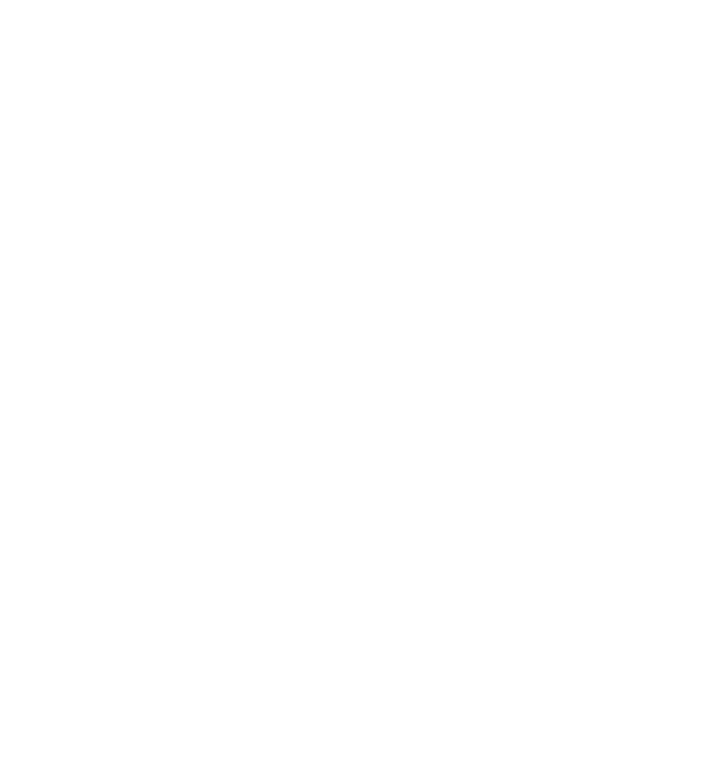
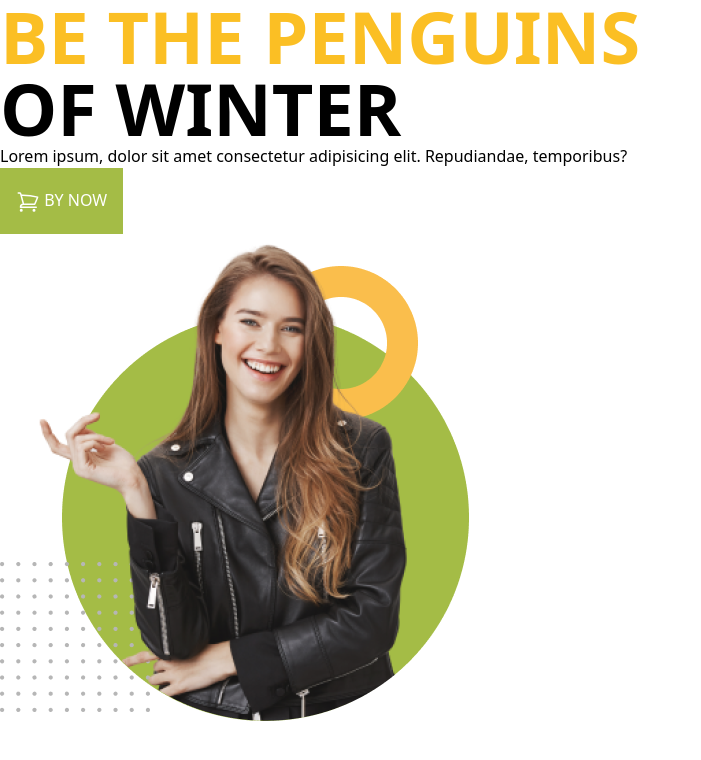
Before and after one commit to moinuahmed/tailwind, a plain HTML site: page telwind-penguin-fashion/index.html in a window 1280 px wide. Shown: the whole page, without its empty margins (0-701 px from the left). Drawn offline with nearby package versions, Linux system fonts and the light colour scheme.

Commit message:
fix:hero icons

```diff
--- a/telwind-penguin-fashion/index.html
+++ b/telwind-penguin-fashion/index.html
@@ -5,8 +5,40 @@
     <meta http-equiv="X-UA-Compatible" content="IE=edge">
     <meta name="viewport" content="width=device-width, initial-scale=1.0">
     <title>Penguin Fashion</title>
+    <script src="https://cdn.tailwindcss.com"></script>
+
 </head>
 <body>
+    <header class="container mx-auto">
 
+        <!-- nav -->
+        <!-- banner -->
+
+        <div>
+            <div>
+                <h1 class= "text-7xl font-semibold uppercase">
+                    <span class="text-amber-400">Be the Penguins</span>
+                    <br> of winter</h1>
+                    <p>Lorem ipsum, dolor sit amet consectetur adipisicing elit. Repudiandae, temporibus?</p>
+                    <button class="py-5 px-4 text-white uppercase bg-gradient-to-r from-[#A4BC46] to-[#A4BC46] ">
+                        <svg xmlns="http://www.w3.org/2000/svg" fill="none" viewBox="0 0 24 24" stroke-width="1.5" stroke="currentColor" class="w-6 h-6 inline">
+                            <path stroke-linecap="round" stroke-linejoin="round" d="M2.25 3h1.386c.51 0 .955.343 1.087.835l.383 1.437M7.5 14.25a3 3 0 00-3 3h15.75m-12.75-3h11.218c1.121-2.3 2.1-4.684 2.924-7.138a60.114 60.114 0 00-16.536-1.84M7.5 14.25L5.106 5.272M6 20.25a.75.75 0 11-1.5 0 .75.75 0 011.5 0zm12.75 0a.75.75 0 11-1.5 0 .75.75 0 011.5 0z" />
+                          </svg>
+                        By Now</button>
+            </div>
+
+            <div>
+                <img src="images/model.png" alt="">
+            </div>
+        </div>
+
+
+    </header>
+    <main>
+
+    </main>
+    <footer>
+
+    </footer>
 </body>
 </html>
--- /dev/null
+++ b/telwind-penguin-fashion/tailwind.config.js
@@ -0,0 +1,8 @@
+/** @type {import('tailwindcss').Config} */
+module.exports = {
+    content: ["./src/**/*.{html,js}"],
+    theme: {
+      extend: {},
+    },
+    plugins: [],
+  }
```
Also changed, not shown: telwind-penguin-fashion/images/box.png (added), telwind-penguin-fashion/images/house.png (added), telwind-penguin-fashion/images/jacket-1.png (added), telwind-penguin-fashion/images/jacket-2.png (added), telwind-penguin-fashion/images/jacket-3.png (added), telwind-penguin-fashion/images/jacket-4.png (added), telwind-penguin-fashion/images/jacket-5.png (added), telwind-penguin-fashion/images/jacket-6.png (added), telwind-penguin-fashion/images/logo.png (added), telwind-penguin-fashion/images/model.png (added), telwind-penguin-fashion/images/question.png (added), telwind-penguin-fashion/images/shopping.png (added).
